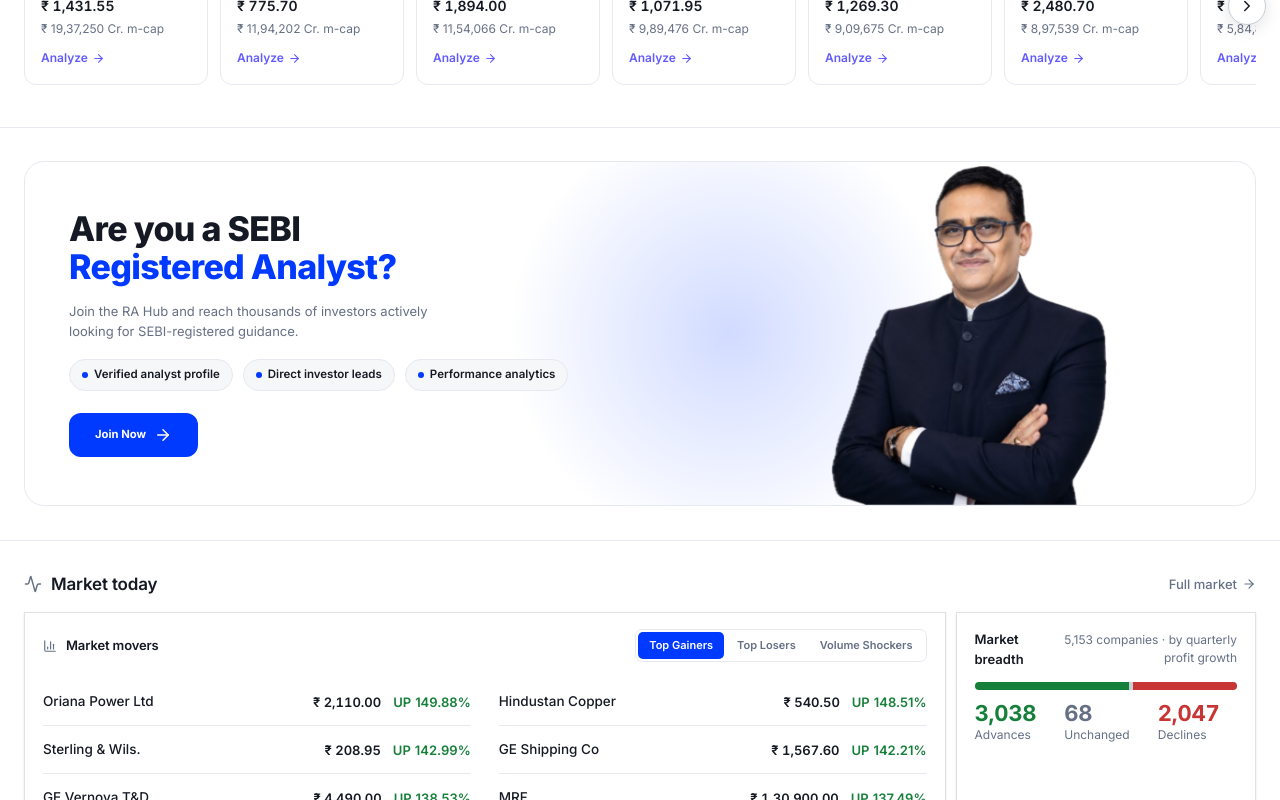
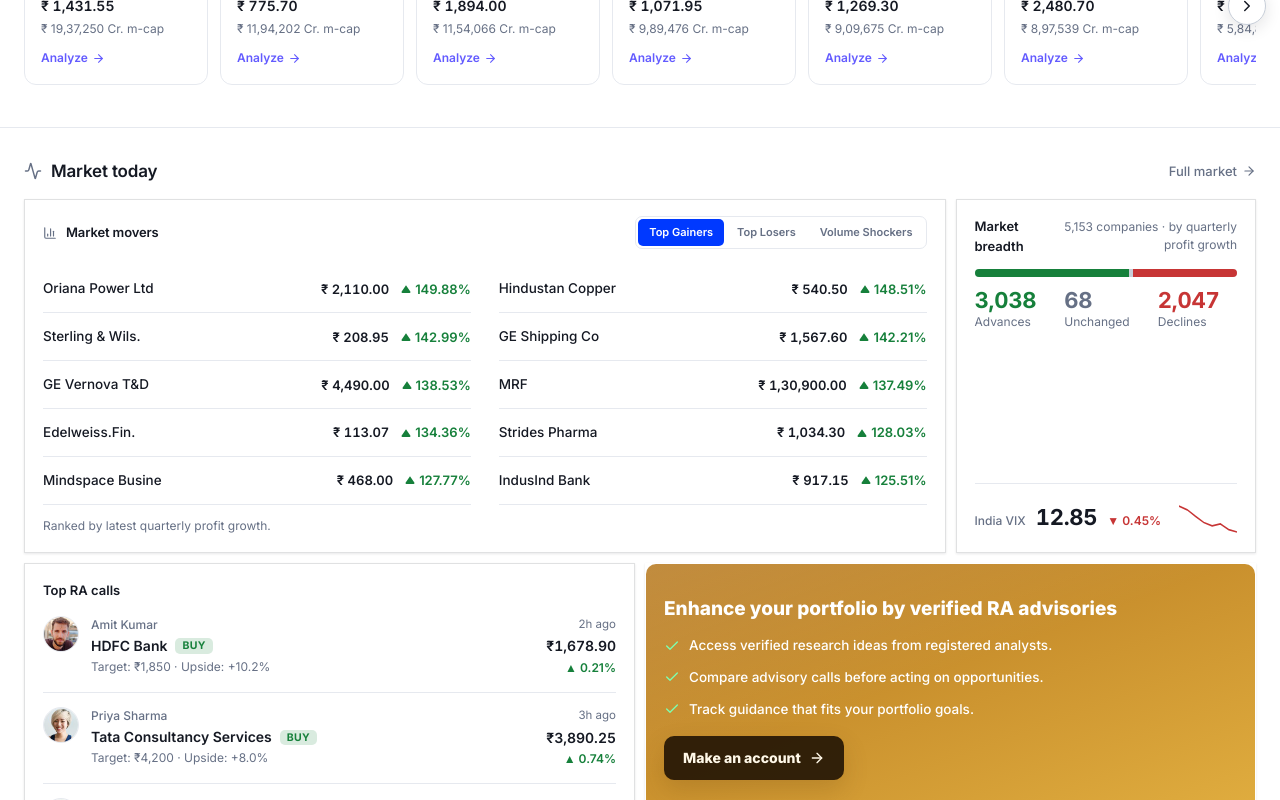
Before and after one commit to sodhanidev/sodhani-web, a Next.js app: page / in a window 1280 px wide. Shown: the part 1000-1800 px from the top of the page. Built offline with nearby package versions, Linux system fonts and the light colour scheme; no server answers.

Commit message:
refactor: home UI polish — mover chevron, drop promo banner
Swap the UP/DN mover labels for the ticker-tape chevron icon, remove the
SEBI RA promo banner from the landing page, and add a .brand-group flex
wrapper in the header.

```diff
--- a/src/app/page.module.css
+++ b/src/app/page.module.css
@@ -1350,6 +1350,20 @@
   color: var(--down);
 }
 
+.dash-mover-icon {
+  flex: 0 0 auto;
+  display: inline-block;
+  width: 10px;
+  height: 10px;
+  background: currentColor;
+  mask: url("/icons/ticker-arrow.svg") center / contain no-repeat;
+  -webkit-mask: url("/icons/ticker-arrow.svg") center / contain no-repeat;
+}
+
+.dash-mover-change.up .dash-mover-icon {
+  transform: rotate(180deg);
+}
+
 .dash-movers-note {
   margin: auto 0 0;
   padding-top: 12px;
--- a/src/app/page.tsx
+++ b/src/app/page.tsx
@@ -9,7 +9,6 @@
 import { MarketBreadthPanel } from "@/components/MarketBreadthPanel";
 import { RaCallsPanel } from "@/components/RaCallsPanel";
 import { MarketSnapshot } from "@/components/MarketSnapshot";
-import { PromoBanner } from "@/components/PromoBanner";
 import { AdvisoryCard } from "@/components/AdvisoryCard";
 import { ResearchReports } from "@/components/ResearchReports";
 import { RailScroller } from "@/components/RailScroller";
@@ -154,9 +153,6 @@
         </RailScroller>
       </section>
 
-      {/* SEBI RA promo banner */}
-      <PromoBanner />
-
       {/* Market today: dense asymmetric bento of live market data */}
       <section className={css(styles, "dash-section")}>
         <div className={css(styles, "dash-section-head")}>
--- a/src/components/MarketMoversTabs.tsx
+++ b/src/components/MarketMoversTabs.tsx
@@ -94,7 +94,7 @@
               <span className={css(styles, `dash-mover-change ${direction}`)}>
                 {volumeMultiple === null ? (
                   <>
-                    <span aria-hidden="true">{direction === "up" ? "UP" : "DN"}</span>
+                    <span className={css(styles, "dash-mover-icon")} aria-hidden="true" />
                     {formatIndianNumber(Math.abs(mover.changePct ?? 0), { dp: 2, suffix: "%" })}
                   </>
                 ) : (
--- a/src/components/layout.module.css
+++ b/src/components/layout.module.css
@@ -152,6 +152,12 @@
   align-items: center;
   padding: 11px 0;
 
+}
+
+.brand-group {
+  display: inline-flex;
+  align-items: center;
+  gap: 14px;
 }
 
 .brand {
```
